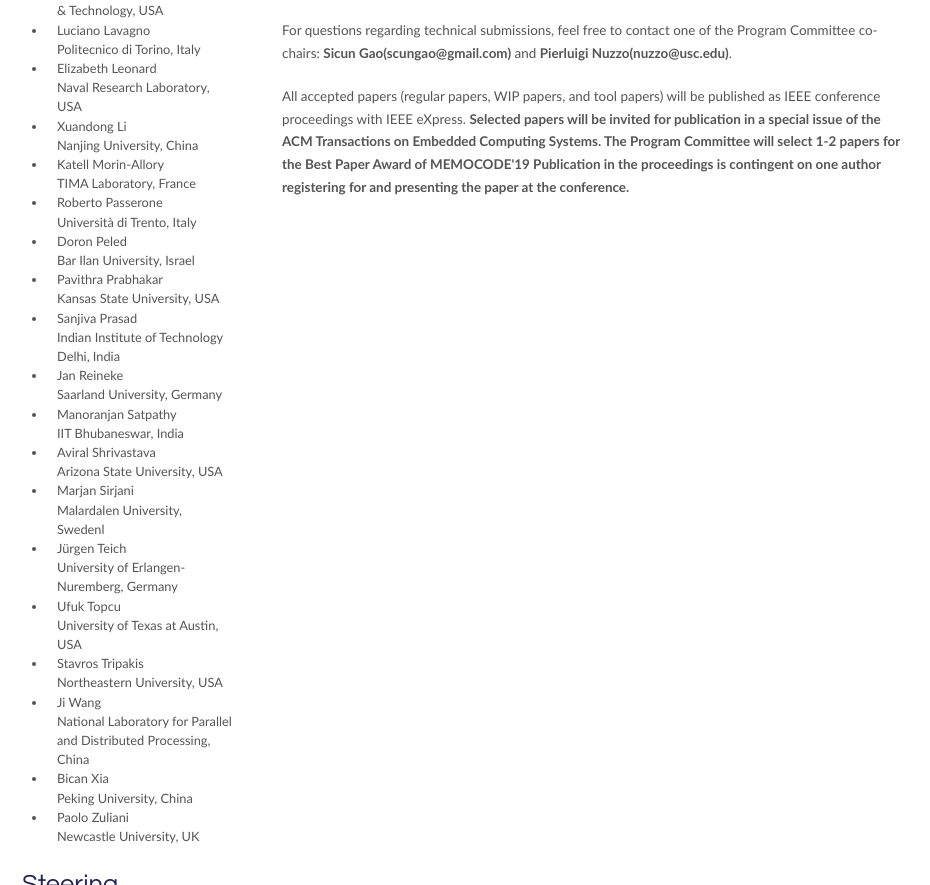
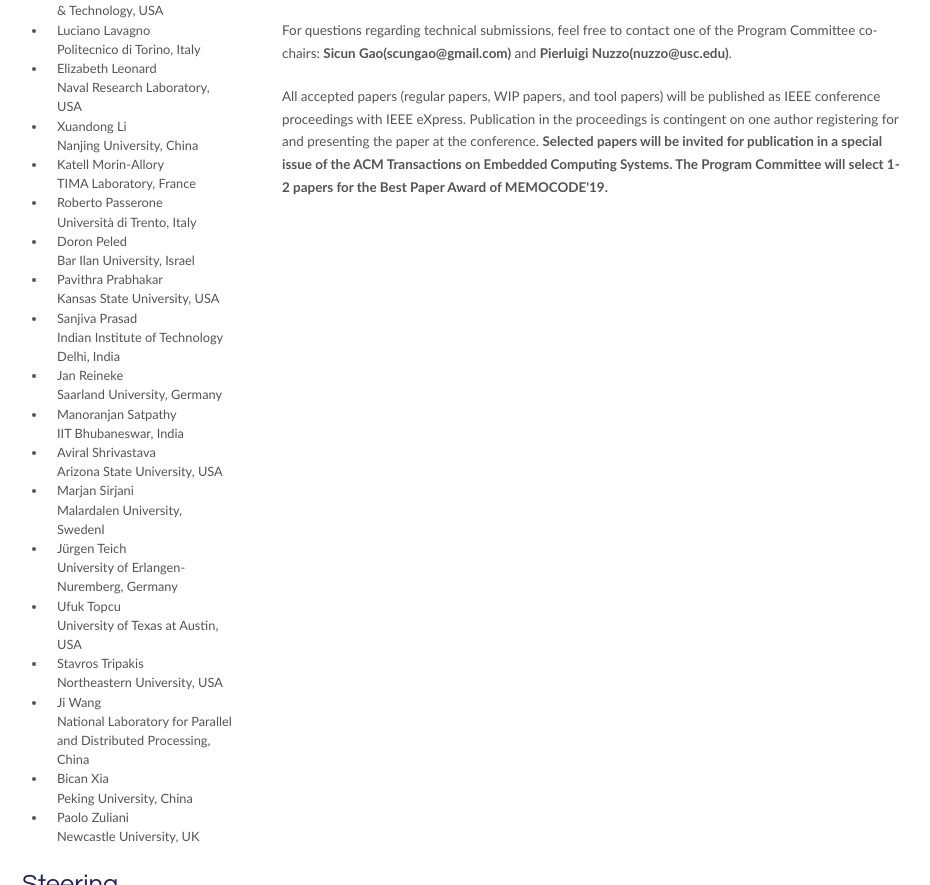
Before and after one commit to memocode/memocode.github.io, a plain HTML site: page 2019/callforpapers.html in a window 1280 px wide. Shown: the part 1836-2721 px from the top of the page, without its empty margins (178-1108 px from the left). Drawn offline with Linux system fonts and the light colour scheme.

Commit message:
Update callforpapers.html

```diff
--- a/2019/callforpapers.html
+++ b/2019/callforpapers.html
@@ -184,9 +184,9 @@
 For questions regarding technical submissions, feel free to contact one of the Program Committee co-chairs: <b>Sicun Gao(scungao@gmail.com)</b> and <b>Pierluigi Nuzzo(nuzzo@usc.edu)</b>.
             </p>
 <p style="font-size: 1.05em">
-           All accepted papers (regular papers, WIP papers, and tool papers) will be published as IEEE conference proceedings with IEEE eXpress.
+           All accepted papers (regular papers, WIP papers, and tool papers) will be published as IEEE conference proceedings with IEEE eXpress. Publication in the proceedings is contingent on one author registering for and presenting the paper at the conference.
 <b>Selected papers will be invited for publication in a special issue of the  ACM Transactions on Embedded Computing Systems. The Program Committee
-will select 1-2 papers for the Best Paper Award of MEMOCODE'19 Publication in the proceedings is contingent on one author registering for and presenting the paper at the conference. </b>
+will select 1-2 papers for the Best Paper Award of MEMOCODE'19. </b>
         </p>
       </div>
     </div>
```
